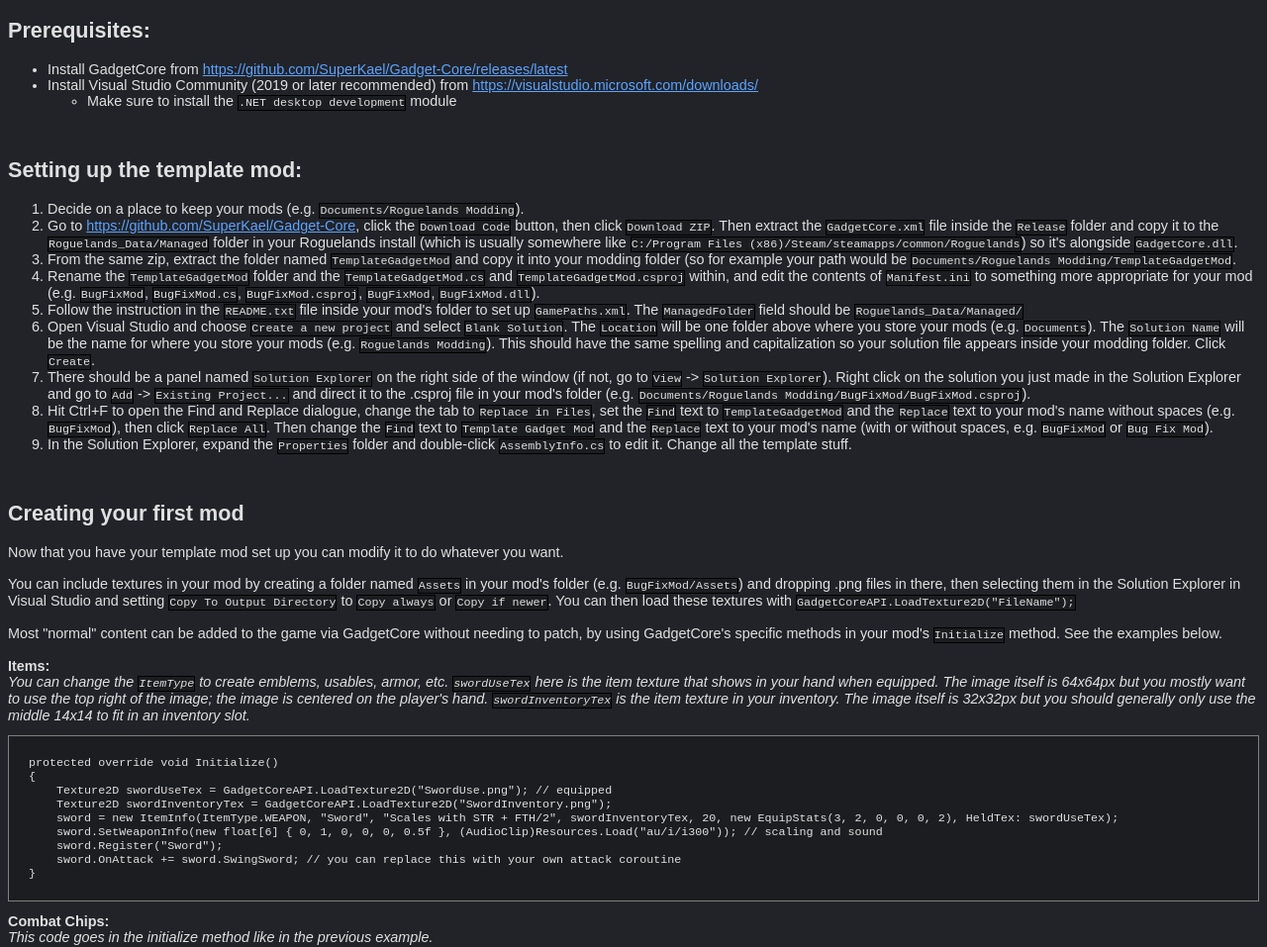
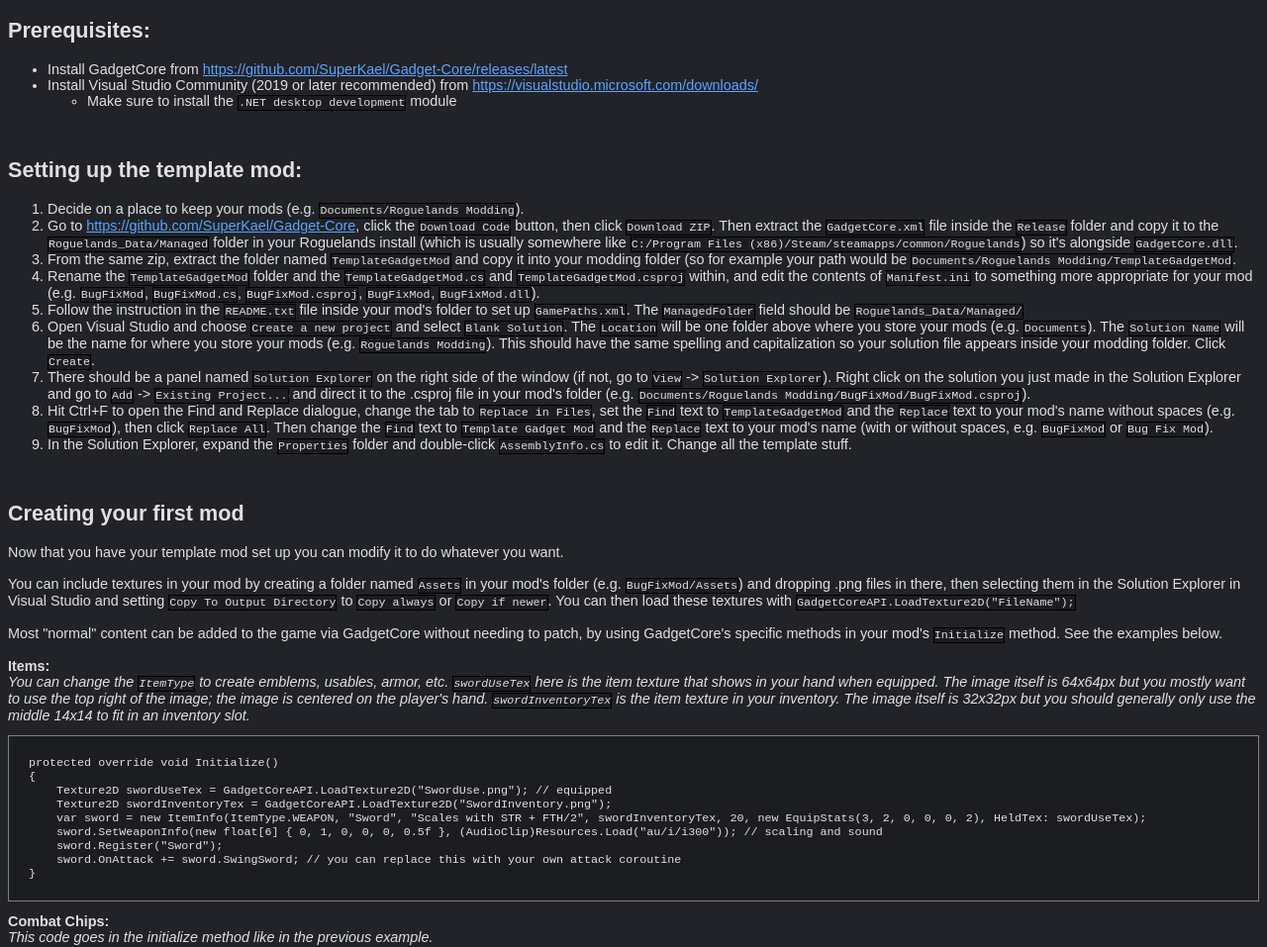
Before and after one commit to Jdewi12/Jdewi12.github.io, a plain HTML site: page RoguelandsModding.html in a window 1280 px wide. Shown: the top 957 px of the page at 99% size. Drawn offline with Linux system fonts and the light colour scheme.

Commit message:
Add `var` before sword ItemInfo

```diff
--- a/RoguelandsModding.html
+++ b/RoguelandsModding.html
@@ -67,7 +67,7 @@
 {
     Texture2D swordUseTex = GadgetCoreAPI.LoadTexture2D("SwordUse.png"); // equipped
     Texture2D swordInventoryTex = GadgetCoreAPI.LoadTexture2D("SwordInventory.png");
-    sword = new ItemInfo(ItemType.WEAPON, "Sword", "Scales with STR + FTH/2", swordInventoryTex, 20, new EquipStats(3, 2, 0, 0, 0, 2), HeldTex: swordUseTex);
+    var sword = new ItemInfo(ItemType.WEAPON, "Sword", "Scales with STR + FTH/2", swordInventoryTex, 20, new EquipStats(3, 2, 0, 0, 0, 2), HeldTex: swordUseTex);
     sword.SetWeaponInfo(new float[6] { 0, 1, 0, 0, 0, 0.5f }, (AudioClip)Resources.Load("au/i/i300")); // scaling and sound
     sword.Register("Sword");
     sword.OnAttack += sword.SwingSword; // you can replace this with your own attack coroutine
```
